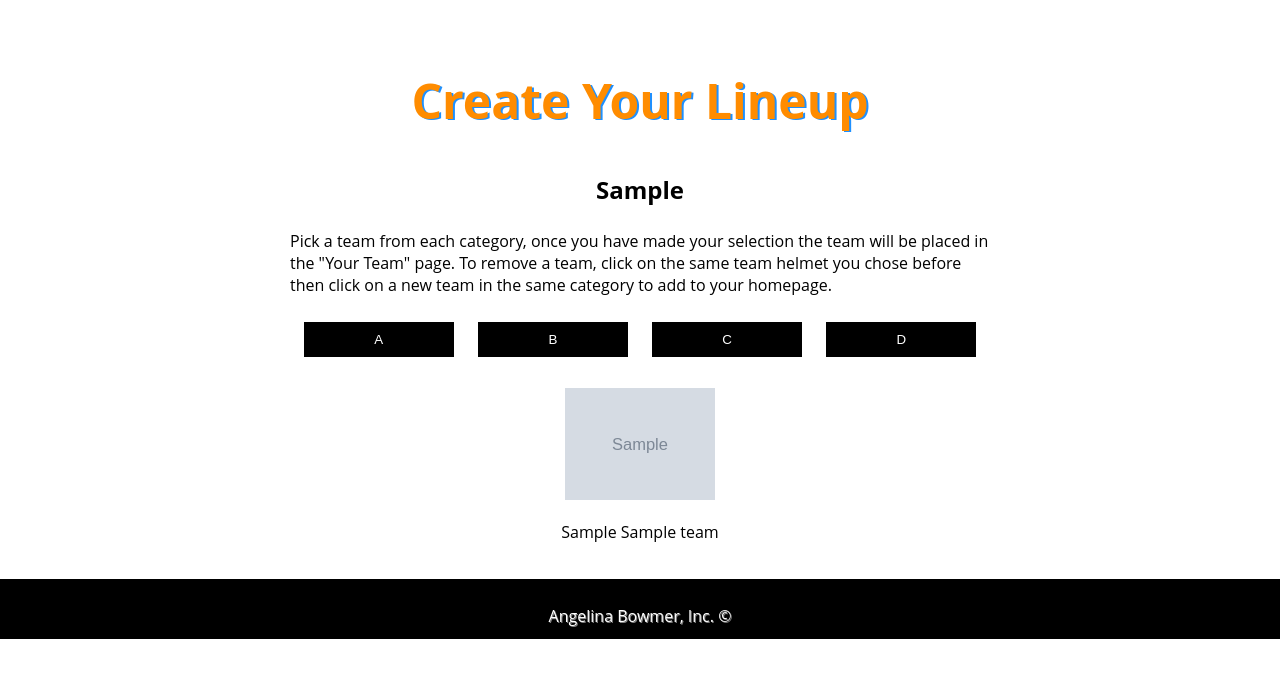
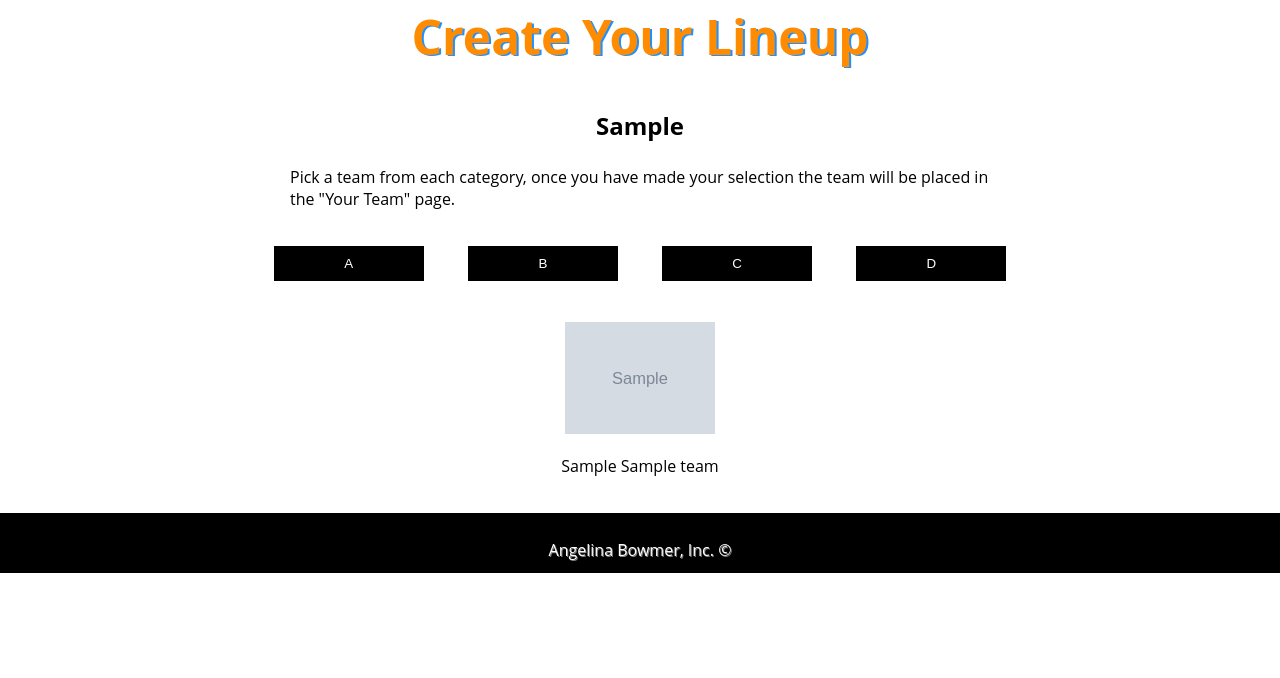
Before and after one commit to aceome/FamLeague, a Django app: the page made by mysite/famleague/templates/famleague/lineup.html in a window 1280 px wide. Shown: the part 60-738 px from the top of the page. Run offline with Django 3.2, Linux system fonts and the light colour scheme; the first user in the database is signed in; tables that the repository leaves empty hold one stand-in row (Sample ...).

Commit message:
capstone added some small fixes

```diff
--- a/mysite/famleague/static/famleague/lineup.css
+++ b/mysite/famleague/static/famleague/lineup.css
@@ -32,8 +32,8 @@ footer {
     background-color: black;
     position: sticky;
     bottom: -1px;
-    width:100%;
-    height:60px;
+    width: 100%;
+    height: 60px;
     padding: 10px;
     color: white;
     text-shadow: 1px 1px gray;
@@ -69,7 +69,7 @@ h3 {
     width: 150px;
     height: 35px;
     border: none;
-    margin: 10px;
+    margin: 20px;
 
 }
 
@@ -79,13 +79,12 @@ h3 {
     width: 150px;
     height: 35px;
     border: none;
-    margin: 10px;
+    margin: 20px;
 
 }
 
-
 .teams {
-    margin-top: 10%;
+    margin-top: 5%;
     text-align: center;
 
 }
@@ -95,7 +94,7 @@ h3 {
     flex: 1 0 21%;
     text-align: center;
     margin: 20px;
-    overflow-x: hidden;
+
 }
 
 
--- a/mysite/famleague/static/famleague/style.css
+++ b/mysite/famleague/static/famleague/style.css
@@ -16,6 +16,7 @@ body {
 }
 
 h2 {
+
     color: darkorange;
     text-shadow: 2px 1px dodgerblue;
     font-size: 3em;
@@ -37,7 +38,7 @@ header {
     text-shadow: 1px 1px white;
     padding: 10px;
     position: relative;
-    top: -1px;
+    top: 0;
     font-weight: bold;
     text-align: left;
 
@@ -64,7 +65,7 @@ footer {
 }
 
 .lineup {
-    margin: 2%;
+
     height: 100vw;
     width: 100%;
     display: flex;
--- a/mysite/famleague/templates/famleague/leader.html
+++ b/mysite/famleague/templates/famleague/leader.html
@@ -26,11 +26,13 @@
         <div class="lead-board">
             <table>
                 <tr>
+                    <th>Place</th>
                     <th>Name</th>
                     <th>Score</th>
                 </tr>
                 {% for user_score in user_scores %}
                 <tr>
+                    <td>{{ forloop.counter }}</td>
                     <td>{{user_score.username}}</td>
                     <td>{{user_score.score}}</td>
                 </tr>
--- a/mysite/famleague/templates/famleague/lineup.html
+++ b/mysite/famleague/templates/famleague/lineup.html
@@ -21,7 +21,7 @@
 
         <div class="teams">
             <h2>Create Your Lineup</h2> <h3>{{category}}</h3>
-            <center><p class="how-to">Pick a team from each category, once you have made your selection the team will be placed in the "Your Team" page. To remove a team, click on the same team helmet you chose before then click on a new team in the same category to add to your homepage.</p></center>
+            <center><p class="how-to">Pick a team from each category, once you have made your selection the team will be placed in the "Your Team" page. </p></center>
 
             <button id="a_team_bt" class="btn-cat">A</button>
             <button id="b_team_bt" class="btn-cat">B</button>
--- a/mysite/famleague/templates/famleague/rules.html
+++ b/mysite/famleague/templates/famleague/rules.html
@@ -31,7 +31,7 @@
         <p class="rules"> <u>Entry Terms:</u>
                 Each four team combos can be had once, first come first serve. No changing pick's after submitting your selection. Entry's accepted starting August 1st through til the start of the regular season in September.</p>
         <p class="rules"><u>Prizes:</u>
-            Last place will get 15 points to carry into next season, the top three will be
+            Last place will get 15 points to carry into next season, the top three will be the winners.
         </p>
             <h3>Scoring</h3>
             <ul>
```
